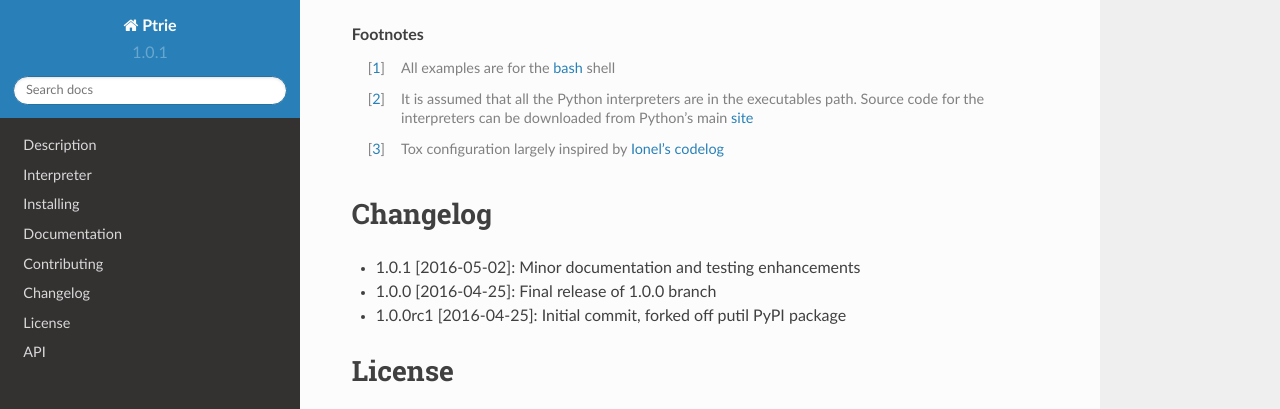
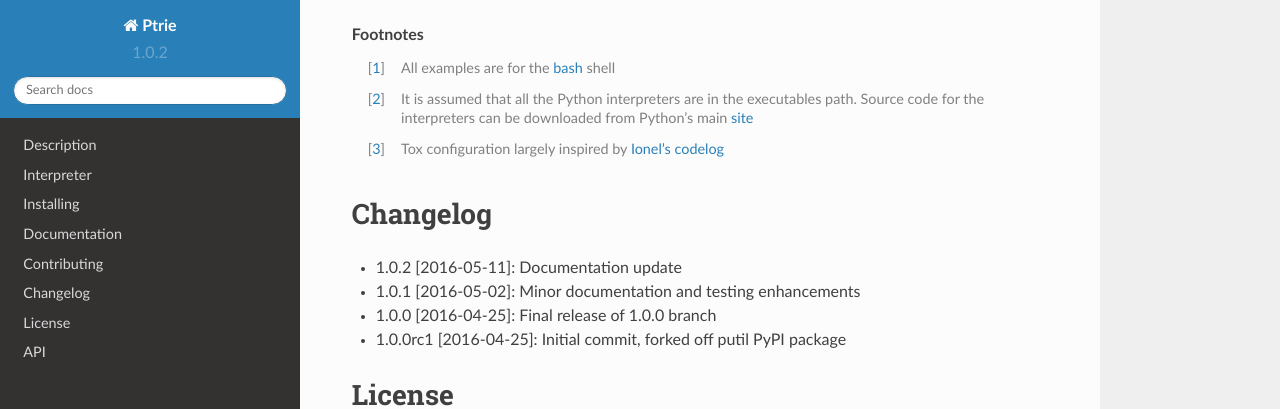
Before and after one commit to pmacosta/ptrie, a Sphinx documentation site: the page built from docs/index.rst, in a window 1280 px wide and 900 px high, scrolled down 4018 px, cut to the strip 0-409 px from the top of the window. Built offline with Sphinx 7.4.7 and the Read the Docs theme 2.0.0, drawn with Linux system fonts in a browser that asks for light colours.

Commit message:
Documentation update

```diff
--- a/CHANGELOG.rst
+++ b/CHANGELOG.rst
@@ -5,6 +5,7 @@
 Changelog
 =========
 
+* 1.0.2 [2016-05-11]: Documentation update
 * 1.0.1 [2016-05-02]: Minor documentation and testing enhancements
 * 1.0.0 [2016-04-25]: Final release of 1.0.0 branch
 * 1.0.0rc1 [2016-04-25]: Initial commit, forked off putil PyPI package
--- a/docs/conf.py
+++ b/docs/conf.py
@@ -59,9 +59,9 @@ copyright = u'2013-2016, Pablo Acosta-Serafini'
 # built documents.
 #
 # The short X.Y version.
-version = '1.0.1'
+version = '1.0.2'
 # The full version, including alpha/beta/rc tags.
-release = '1.0.1'
+release = '1.0.2'
 
 # The language for content autogenerated by Sphinx. Refer to documentation
 # for a list of supported languages.
--- a/ptrie/version.py
+++ b/ptrie/version.py
@@ -7,7 +7,7 @@
 ###
 # Global variables
 ###
-VERSION_INFO = (1, 0, 1, 'final', 0)
+VERSION_INFO = (1, 0, 2, 'final', 0)
 
 
 ###
```
Also changed, not shown: 2 other files.
